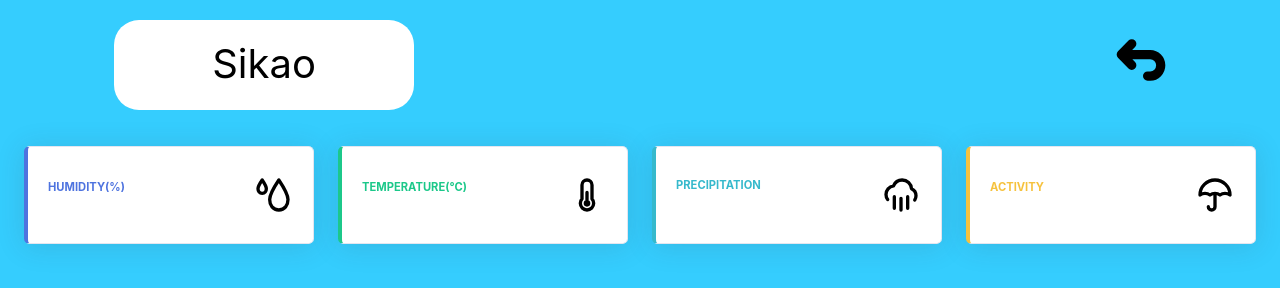
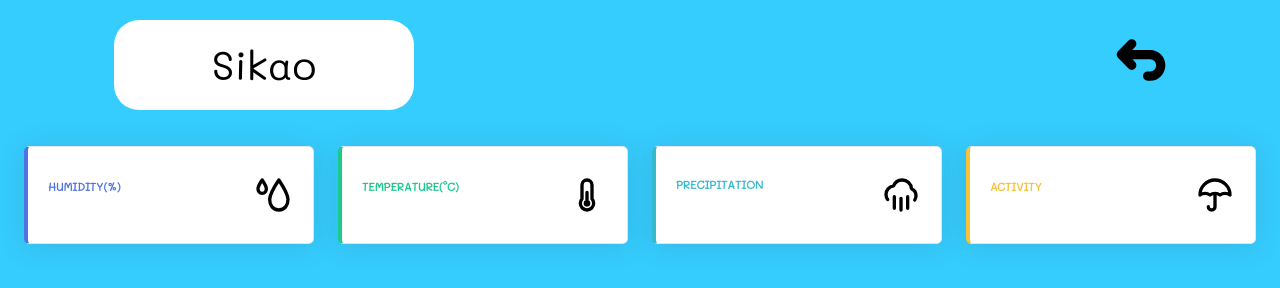
Before and after one commit to DanielDeeznutz/Trang-LWF, a plain HTML site: page sikao.html in a window 1280 px wide. Shown: the top 288 px of the page. Drawn offline with Linux system fonts and the light colour scheme; no server answers.

Commit message:
Update data.css

```diff
--- a/css/data.css
+++ b/css/data.css
@@ -1,7 +1,9 @@
+@import url('https://fonts.googleapis.com/css2?family=Mali&display=swap');
 * {
     margin: 0;
     padding: 0;
     box-sizing: border-box;
+    font-family: 'Mali', cursive;
 }
 
 .back {
```
